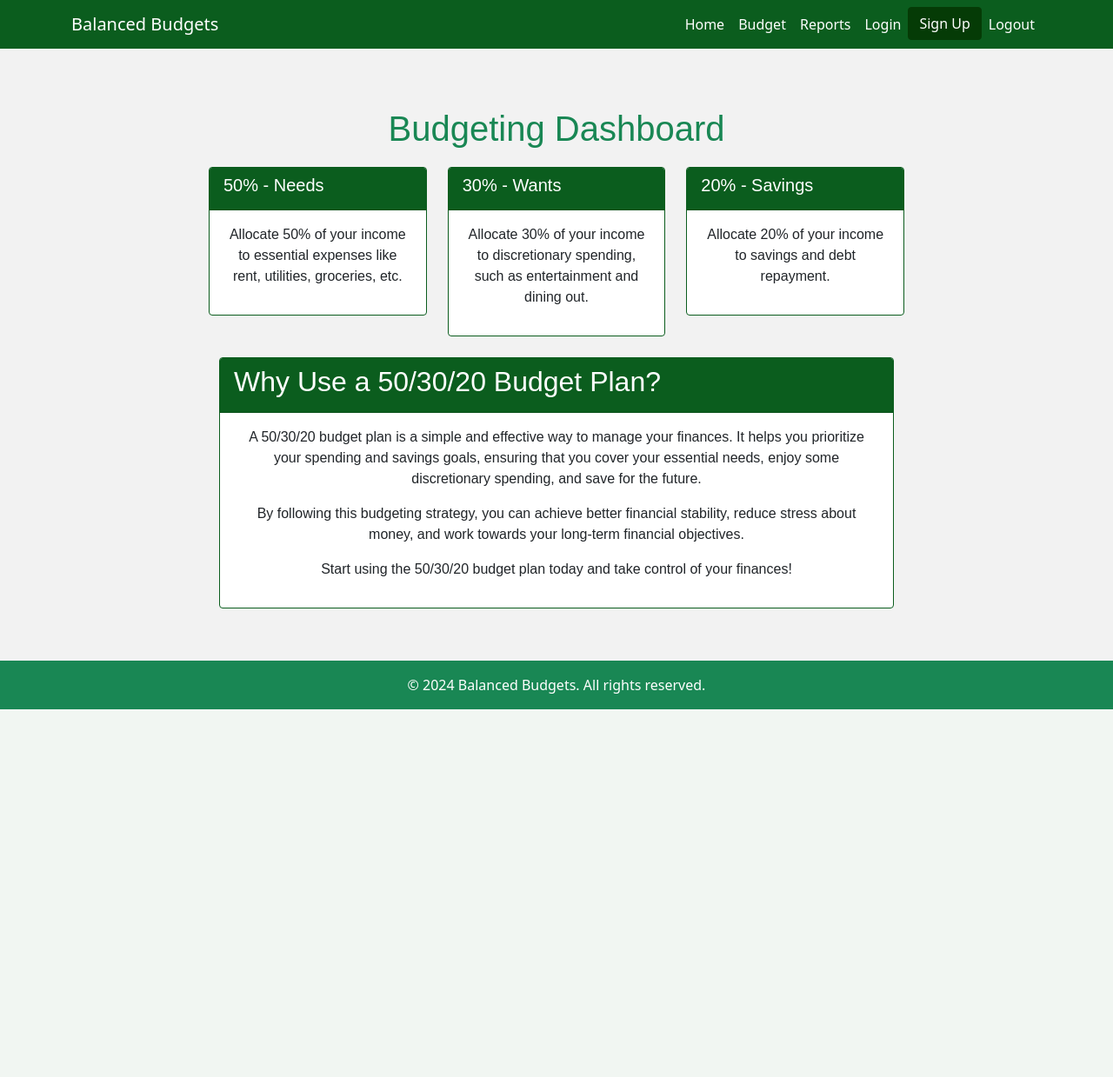
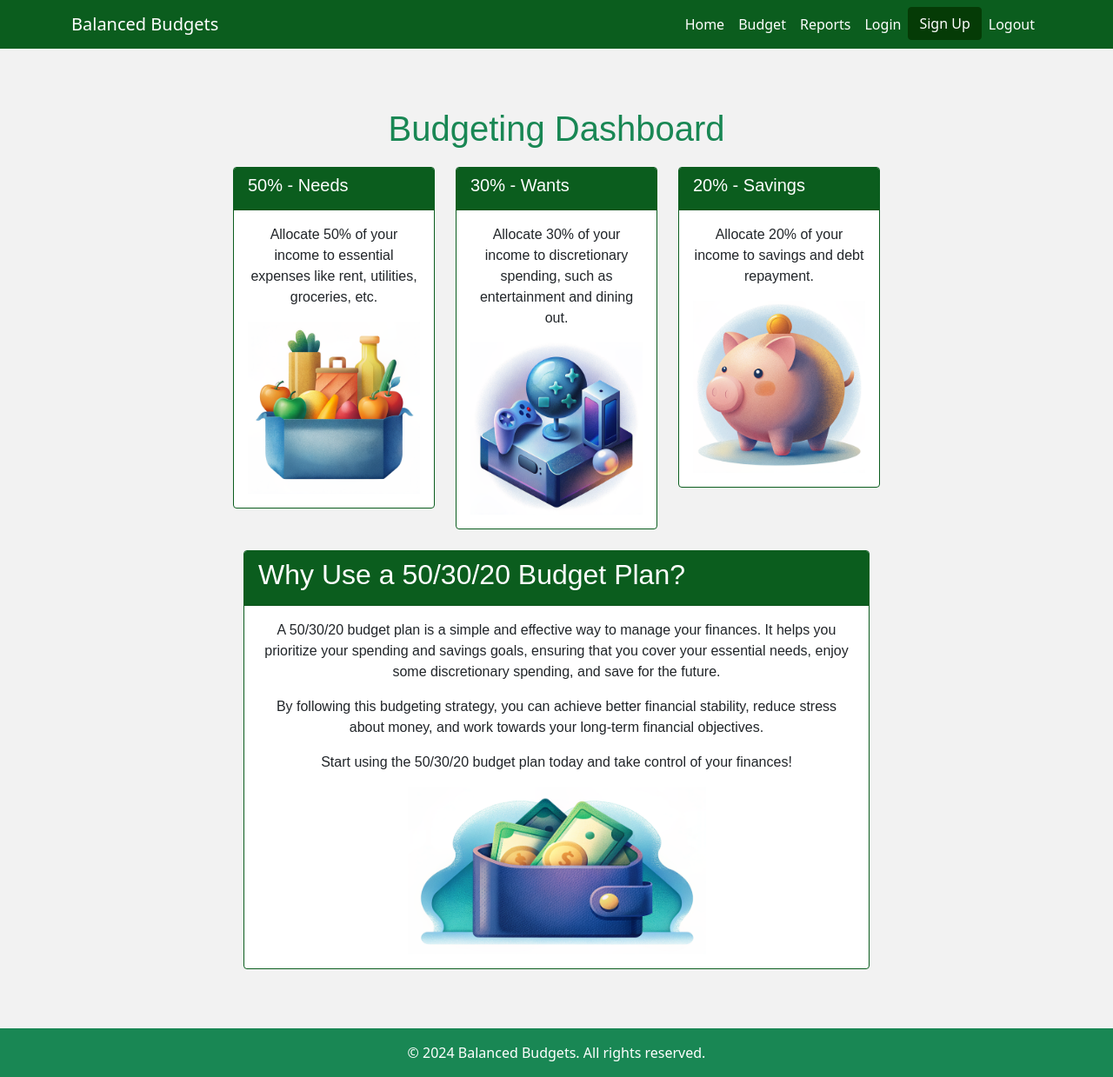
Before and after one commit to n00b110/bank-project, a Flask app: page /dashboard/ in a window 1280 px wide. Shown: the whole page at 87% size. Before the commit the page ends 816 px from the top, so only its background shows below. Run offline with Flask 3, Linux system fonts and the light colour scheme; the visitor is signed in with stand-in values (Sample User, id 1).

Commit message:
added pictures to pages with high white space. Also changed footer positioning

```diff
--- a/static/styles/styles.css
+++ b/static/styles/styles.css
@@ -4,7 +4,6 @@ body {
     padding: 0;
     display: flex;
     flex-direction: column;
-    min-height: 100vh; /* Ensure the body covers the full height of the viewport */
 }
 
     .navbar {
@@ -42,7 +41,7 @@ body {
 }
 
 .container-dashboard {
-    max-width: 800px;
+    max-width: 60%;
     margin: auto;
 }
 
@@ -62,8 +61,8 @@ img {
 footer {
     background-color: #28a745; /* Green background color */
     color: #fff; /* White text color */
-    padding: 10px 0; /* Adjust padding as needed */
-
+    padding: 20px; /* Adjust padding as needed */
     bottom: 0; /* Position at the bottom of the viewport */
     width: 100%; /* Full width */
+    position: relative;
   }
--- a/templates/base.html
+++ b/templates/base.html
@@ -64,12 +64,14 @@
 {% block body %}
 {% endblock %}
 
+{% block footer %}
 <!-- insert footer block here -->
 <footer class="bg-success text-white py-3">
   <div class="container text-center">
     &copy; 2024 Balanced Budgets. All rights reserved.
   </div>
 </footer>
+{% endblock %}
 
   <script
     src="https://cdn.jsdelivr.net/npm/bootstrap@5.3.2/dist/js/bootstrap.bundle.min.js"
--- a/templates/dashboard.html
+++ b/templates/dashboard.html
@@ -1,12 +1,11 @@
 {% extends "base.html" %}
 
 {% block title %} - Dashboard{% endblock %}
-{% block body%}
-<section class="py-5" style="height: 88vh;">
+{% block body %}
+<section class="py-5">
     <div class="container-dashboard-outer">
         <div class="container-dashboard">
             <h1 class="header text-success" style="text-align: center; margin-bottom: 20px;">Budgeting Dashboard</h1>
-
             <div class="row">
                 <div class="col-md-4">
                     <div class="card mb-4">
@@ -15,10 +14,10 @@
                         </div>
                         <div class="card-body text-center">
                             <p>Allocate 50% of your income to essential expenses like rent, utilities, groceries, etc.</p>
+                            <img src="/static/50percent.png" alt="50%">
                         </div>
                     </div>
                 </div>
-
 
                 <div class="col-md-4">
                     <div class="card mb-4">
@@ -27,6 +26,7 @@
                         </div>
                         <div class="card-body text-center">
                             <p>Allocate 30% of your income to discretionary spending, such as entertainment and dining out.</p>
+                            <img src="/static/30percent.png" alt="30%">
                         </div>
                     </div>
                 </div>
@@ -37,6 +37,7 @@
                         </div>
                         <div class="card-body text-center">
                             <p>Allocate 20% of your income to savings and debt repayment.</p>
+                            <img src="/static/20percent.png" alt="20%">
                         </div>
                     </div>
                 </div>
@@ -54,10 +55,12 @@
                         <p>By following this budgeting strategy, you can achieve better financial stability, reduce stress about
                             money, and work towards your long-term financial objectives.</p>
                         <p>Start using the 50/30/20 budget plan today and take control of your finances!</p>
+                        <img src="/static/login.png" alt="wallet" style="width: 50%; height: auto;">
                     </div>
                 </div>
             </div>
         </div>
     </div>
 </section>
+
 {% endblock %}
```
Also changed, not shown: templates/budget.html (+3 -4 lines), templates/index.html (line endings or trailing spaces). Lines whose indentation alone changed are shown as unchanged.
